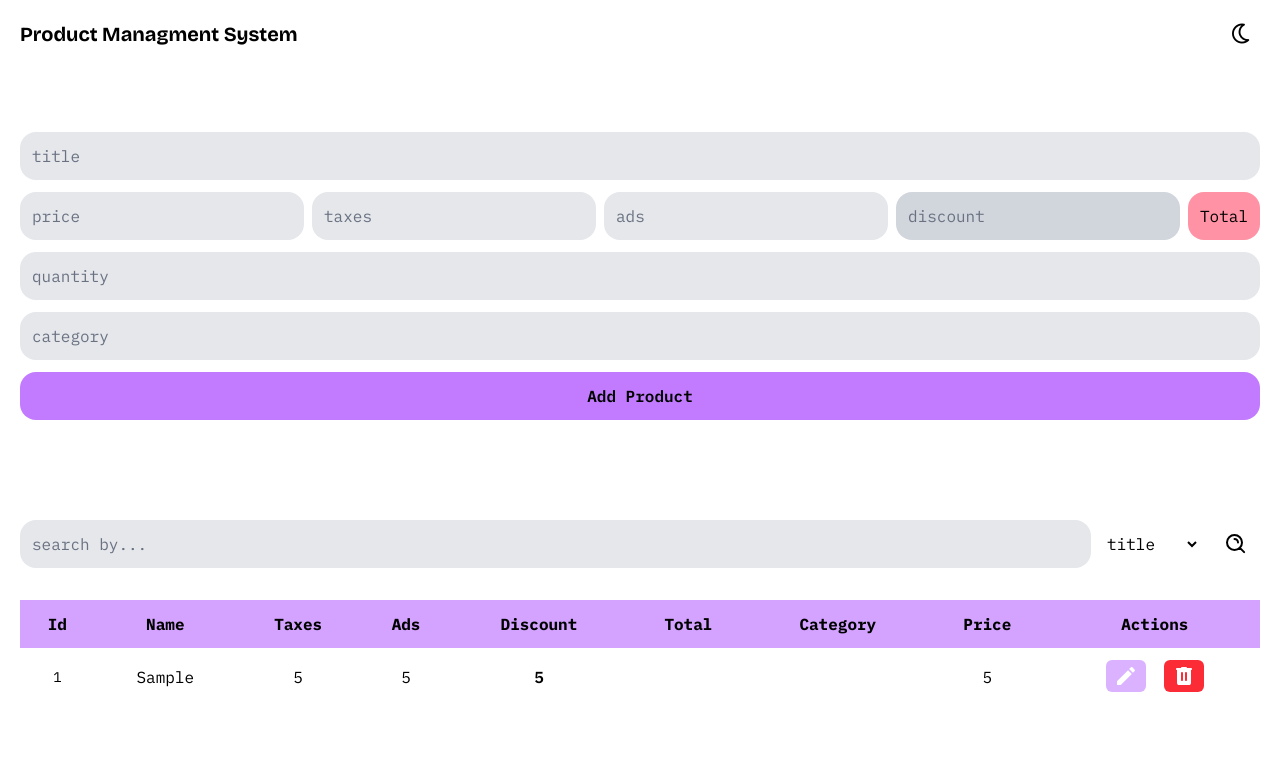
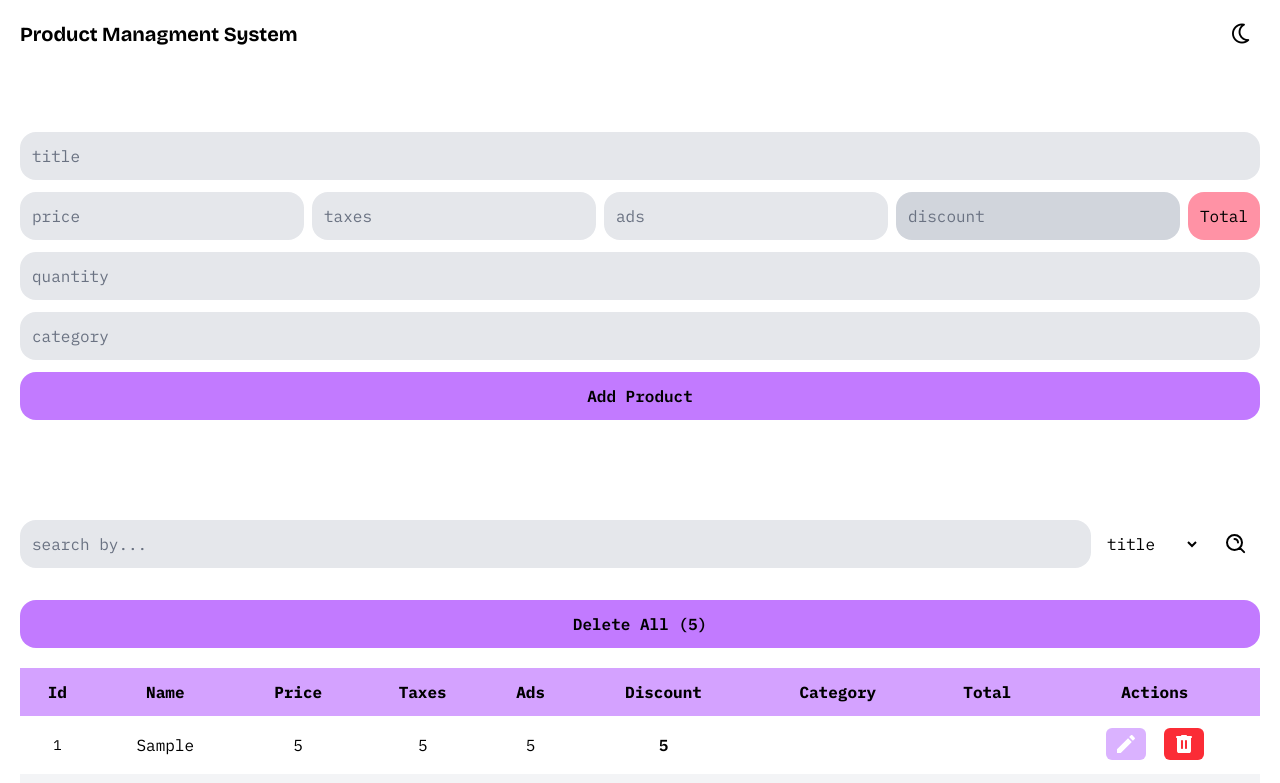
Before and after one commit to TasneemJarrar/ProductManagmentSystem-js, a website: page index.html in a window 1280 px wide. Both pictures are taken after typing "Sample", "5", "5", "5", "5", "5" into the empty fields and a click on the button "Add Product". Shown: the top 783 px of the page. Drawn offline with nearby package versions, Linux system fonts and the light colour scheme.

Commit message:
add delete logic

```diff
--- a/assets/js/main.js
+++ b/assets/js/main.js
@@ -12,7 +12,10 @@ const category = document.querySelector("#category");
 const createbtn = document.querySelector("#createbtn");
 const totalContainer = document.querySelector("#totalContainer");
 const productsTable = document.querySelector("#productsTable");
-const equalSign = document.querySelector(".equalSign");
+const seperator = document.querySelector(".seperator");
+const deleteAllbtn = document.querySelector("#deleteAllbtn");
+const dataSection = document.querySelector(".outputs");
+
 if (localStorage.getItem("theme") == "dark") {
   html.classList.add("dark");
   modeicon.classList.replace("fa-moon", "fa-sun");
@@ -37,13 +40,9 @@ const getTotal = () => {
     total.innerHTML = result;
     totalContainer.classList.remove("bg-rose-400/70", "dark:bg-rose-500/40");
     totalContainer.classList.add("bg-emerald-400/70", "dark:bg-emerald-500/40");
-    equalSign.classList.remove("hidden");
+    seperator.classList.remove("hidden");
   } else {
-    console.log("in");
     total.innerHTML = "";
-    totalContainer.classList.remove("bg-rose-400/70", "dark:bg-rose-500/40");
-    totalContainer.classList.add("bg-emerald-400/70", "dark:bg-emerald-500/40");
-    equalSign.classList.add("hidden");
   }
 };
 
@@ -67,11 +66,24 @@ createbtn.onclick = (e) => {
     count: count.value,
     category: category.value,
   };
-  products.push(newProduct);
+
+  if (newProduct.count > 1) {
+    console.log(newProduct.count);
+    for (let i = 0; i < newProduct.count; i++) {
+    products.push(newProduct);
+    }
+  } else{
+    products.push(newProduct);
+  }
+  seperator.classList.add("hidden");
+  totalContainer.classList.remove(
+    "bg-emerald-400/70",
+    "dark:bg-emerald-500/40",
+  );
+  totalContainer.classList.add("bg-rose-400/70", "dark:bg-rose-500/40");
   saveToLocalStorage();
   clearData();
   showData();
-  console.log(products);
 };
 
 // save to local storage
@@ -93,20 +105,27 @@ const clearData = () => {
 
 // read
 const showData = () => {
-  let table = '';
-  products
-    .map(
-      (product) =>
-        (table += `
+  if (products.length > 0) {
+    deleteAllbtn.innerHTML = `<button type="button" onclick="deleteAll()"
+              class="w-full p-3 bg-purple-400 text-black dark:text-white dark:bg-purple-500 hover:bg-purple-500 dark:hover:bg-purple-400 font-semibold hover:tracking-wider rounded-2xl transition-colors duration-200 ease-in-out">
+              Delete All (${products.length})</button>`;
+    dataSection.classList.remove("hidden");
+  } else {
+    deleteAllbtn.innerHTML = "";
+    dataSection.classList.add("hidden");
+  }
+  let table = "";
+  for (let i = 0; i < products.length; i++) {
+    table += `
         <tr class="odd:bg-white even:bg-gray-100 dark:odd:bg-gray-800 dark:even:bg-gray-700">
-          <td class="p-3 text-sm">${+product.id++}</td>
-          <td class="p-3">${product.title}</td>
-          <td class="p-3">${product.taxes}</td>
-          <td class="p-3">${product.ads}</td>
-          <td class="p-3 font-semibold">${product.discount}</td>
-          <td class="p-3">${product.total}</td>
-          <td class="p-3 font-semibold">${product.category}</td>
-          <td class="p-3">${product.price}</td>
+          <td class="p-3 text-sm">${i + 1}</td>
+          <td class="p-3">${products[i].title}</td>
+          <td class="p-3">${products[i].price}</td>
+          <td class="p-3">${products[i].taxes}</td>
+          <td class="p-3">${products[i].ads}</td>
+          <td class="p-3 font-semibold">${products[i].discount}</td>
+          <td class="p-3 font-semibold">${products[i].category}</td>
+          <td class="p-3">${products[i].total}</td>
           <td class="p-3">
             <button
               class="px-2 py-1 bg-purple-300 dark:bg-purple-500 text-white rounded-md hover:bg-purple-400 dark:hover:bg-purple-600 transition-colors">
@@ -115,23 +134,34 @@ const showData = () => {
                   d="M20.71 7.04c.39-.39.39-1.04 0-1.41l-2.34-2.34c-.37-.39-1.02-.39-1.41 0l-1.84 1.83l3.75 3.75M3 17.25V21h3.75L17.81 9.93l-3.75-3.75z" />
               </svg>
             </button>
-            <button class="px-2 py-1 bg-red-500 text-white rounded-md ml-2 hover:bg-red-600 transition-colors">
+            <button onclick="deleteItem(${i})" class="px-2 py-1 bg-red-500 text-white rounded-md ml-2 hover:bg-red-600 transition-colors">
               <svg xmlns="http://www.w3.org/2000/svg" width="24" height="24" viewBox="0 0 24 24">
                 <path fill="currentColor"
                   d="M7 21q-.825 0-1.412-.587T5 19V6q-.425 0-.712-.288T4 5t.288-.712T5 4h4q0-.425.288-.712T10 3h4q.425 0 .713.288T15 4h4q.425 0 .713.288T20 5t-.288.713T19 6v13q0 .825-.587 1.413T17 21zm3.713-4.288Q11 16.426 11 16V9q0-.425-.288-.712T10 8t-.712.288T9 9v7q0 .425.288.713T10 17t.713-.288m4 0Q15 16.426 15 16V9q0-.425-.288-.712T14 8t-.712.288T13 9v7q0 .425.288.713T14 17t.713-.288" />
               </svg>
             </button>
           </td>
-      </tr>
-  `),
-    )
-    .join("");
-
+      </tr>`;
+  }
   productsTable.innerHTML = table;
 };
-// count
+
 // delete
+const deleteItem = (id) => {
+  products.splice(id, 1);
+  saveToLocalStorage();
+  showData();
+};
+
+// delete all
+const deleteAll = () => {
+  products = [];
+  saveToLocalStorage();
+  showData();
+};
+
 // update
+
 // search
 // clean data
 
--- a/index.html
+++ b/index.html
@@ -59,7 +59,7 @@
               <input type="number" onkeyup="getTotal()"
                 class="flex-1 p-3 bg-gray-300 dark:bg-gray-700 text-black dark:text-white placeholder:text-gray-500 dark:placeholder:text-gray-400 rounded-2xl outline-0 focus:outline-none focus-visible:ring-2 focus-visible:ring-purple-400 transition-colors duration-200 ease-in-out"
                 id="discount" placeholder="discount" required>
-              <p id="totalContainer" class="bg-rose-400/70 dark:bg-rose-500/40 rounded-2xl p-3">Total<span class="hidden equalSign">=</span><span id="total" class=""></span></p>
+              <p id="totalContainer" class="bg-rose-400/70 dark:bg-rose-500/40 rounded-2xl p-3">Total<span class="hidden seperator">: </span><span id="total" class=""></span></p>
             </div>
 
             <input type="number"
@@ -77,7 +77,7 @@
       </div>
     </section>
 
-    <section class="outputs pt-12 font-data">
+    <section class="outputs pt-12 font-data hidden">
       <div class="container mx-auto py-4 px-4 md:px-5">
         <div class="searchBox w-full pt-5 font-data">
           <div class="flex w-full gap-3 justify-center align items-center">
@@ -99,18 +99,19 @@
           </div>
         </div>
 
-        <div class="mt-8 ">
+        <div class="py-8 flex flex-col gap-5">
+          <div id="deleteAllbtn" class="w-full"></div>
           <table class="w-full text-center">
             <thead class="bg-purple-400/70 dark:bg-purple-400/50">
               <tr>
                 <th class="p-3">Id</th>
                 <th class="p-3">Name</th>
+                <th class="p-3">Price</th>
                 <th class="p-3">Taxes</th>
                 <th class="p-3">Ads</th>
                 <th class="p-3">Discount</th>
+                <th class="p-3">Category</th>
                 <th class="p-3">Total</th>
-                <th class="p-3">Category</th>
-                <th class="p-3">Price</th>
                 <th class="p-3">Actions</th>
               </tr>
             </thead>
```
Also changed, not shown: assets/css/output.css.
